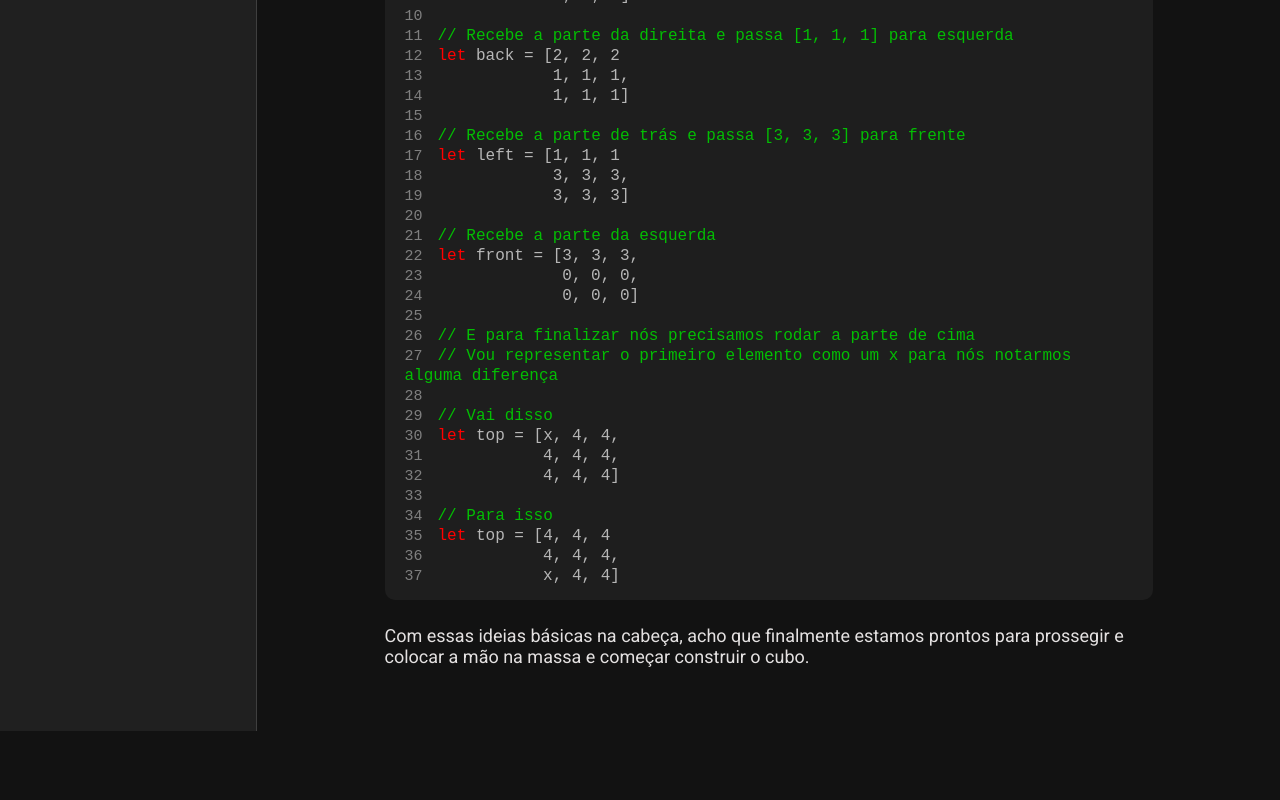
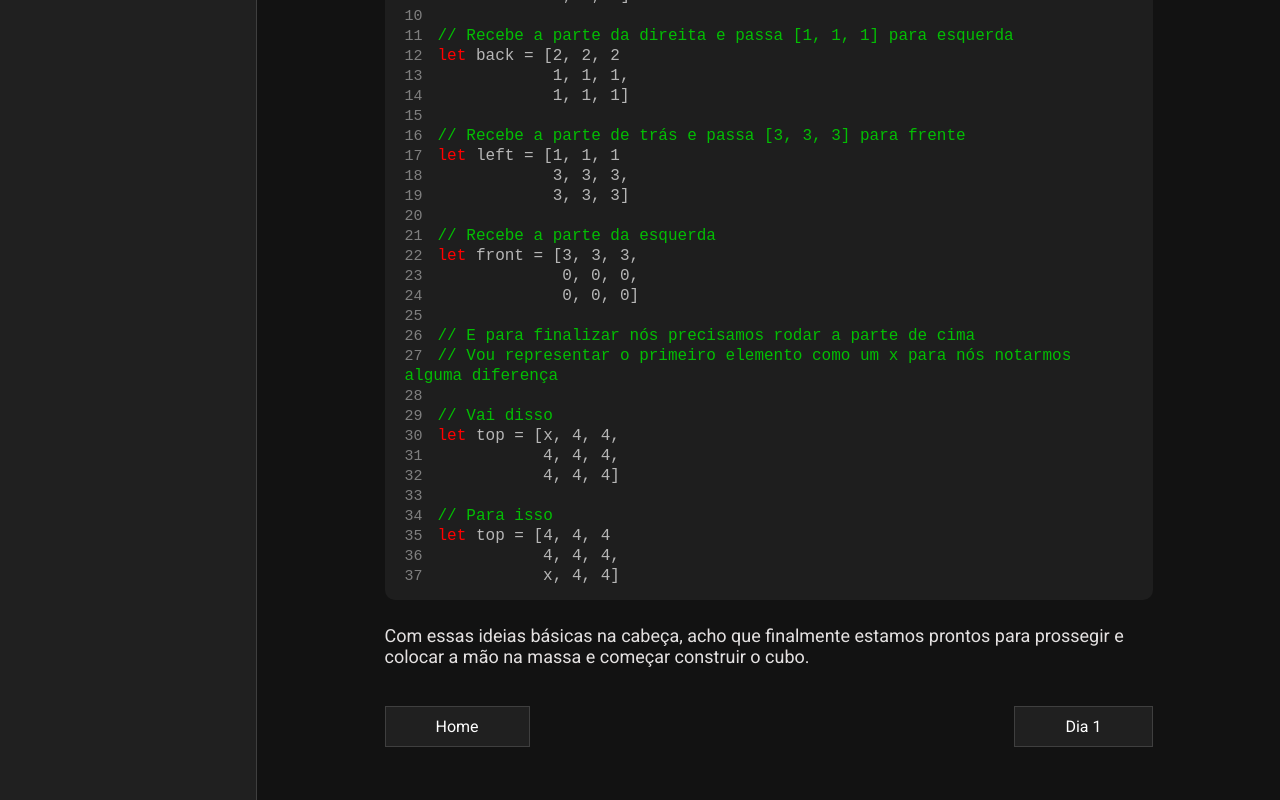
Before and after one commit to Eupou/Cubo-magico-a-saga, a React (Create React App) app: page /day0 in a window 1280 px wide. Shown: the part 1924-2724 px from the top of the page. Before the commit the page ends 2655 px from the top, so only its background shows below. Built offline with nearby package versions, Linux system fonts and the light colour scheme.

Commit message:
feat: add day 1 to the project

```diff
--- a/src/App.js
+++ b/src/App.js
@@ -5,7 +5,8 @@ import { BrowserRouter as Router, Routes, Route } from "react-router-dom";
 import styled from "styled-components";
 
 import Home from "./components/pages/Home";
-import Day0 from "./components/pages/Day0";
+import Day0 from "./components/pages/days/Day0";
+import Day1 from "./components/pages/days/Day1";
 
 import Navbar from "./components/layout/Navbar";
 import Sidebar from "./components/layout/sidebar/Sidebar";
@@ -50,8 +51,9 @@ const App = () => {
           <Sidebar sidebarStatus={sidebarStatus} />
           <Content>
             <Routes>
-              <Route exact path="/" element={<Home />}></Route>
-              <Route path="/day0" element={<Day0 />}></Route>
+              <Route exact path="/" element={<Home />} />
+              <Route path="day0" element={<Day0 />} />
+              <Route path="day1" element={<Day1 />} />
             </Routes>
           </Content>
         </Main>
--- a/src/components/Section/Section.jsx
+++ b/src/components/Section/Section.jsx
@@ -4,7 +4,7 @@ const StyledSection = styled.section`
   width: 60vw;
   margin-top: 50px;
 
-  @media (max-width: 450px) {
+  @media (max-width: 768px) {
     width: 95vw;
   }
 `;
--- a/src/components/figure/Figure.jsx
+++ b/src/components/figure/Figure.jsx
@@ -7,6 +7,12 @@ const StyledFigure = styled.figure`
   height: ${(props) => props.figHeight || 370}px;
   background-color: #1e1e1e;
   border-radius: 10px;
+
+  @media (max-width: 768px) {
+    margin: auto;
+    width: 29vw;
+    height: 45vw;
+  }
 
   @media (max-width: 450px) {
     margin: auto;
@@ -31,6 +37,10 @@ const Img = styled.img`
   border-top-right-radius: 10px;
   width: ${(props) => props.imgWidth || 250}px;
   height: ${(props) => props.imgHeight}px;
+
+  @media (max-width: 768px) {
+    width: 29vw;
+  }
 
   @media (max-width: 450px) {
     width: 100%;
--- a/src/components/layout/Navbar.jsx
+++ b/src/components/layout/Navbar.jsx
@@ -15,7 +15,7 @@ const Header = styled.header`
 
   @media (max-width: 450px) {
     height: 10vh;
-    position: fixed;
+    position: sticky;
     top: 0;
   }
 `;
--- a/src/components/layout/sidebar/Sidebar.jsx
+++ b/src/components/layout/sidebar/Sidebar.jsx
@@ -30,6 +30,7 @@ const Sidebar = ({ sidebarStatus }) => {
     <StyledSidebar mode={sidebarStatus ? "true" : "false"}>
       <SidebarLink to="/" text="Home" />
       <SidebarLink to="/day0" text="Dia 0" />
+      <SidebarLink to="/day1" text="Dia 1" />
     </StyledSidebar>
   );
 };
--- a/src/components/pages/Home.jsx
+++ b/src/components/pages/Home.jsx
@@ -92,7 +92,7 @@ const Home = () => {
       </ContaienerImg>
 
       <ContainerButton>
-        <NextPageButton to="day0" text="Dia 0" />
+        <NextPageButton to="/day0" text="Dia 0" />
       </ContainerButton>
     </Section>
   );
--- a/src/components/pages/Day0.jsx
+++ b/src/components/pages/days/Day0.jsx
@@ -1,11 +1,24 @@
-import Heading from "../Section/Heading";
-import Paragraph from "../Section/Paragraph";
-import Section from "../Section/Section";
+import styled from "styled-components";
 
-import CodeWrapper from "../codeSection/CodeWrapper";
-import CodeLine from "../codeSection/CodeLine";
-import Hlt from "../codeSection/Hlt";
-import Comment from "../codeSection/Comment";
+import Heading from "../../Section/Heading";
+import Paragraph from "../../Section/Paragraph";
+import Section from "../../Section/Section";
+import CodeWrapper from "../../codeSection/CodeWrapper";
+import CodeLine from "../../codeSection/CodeLine";
+import Hlt from "../../codeSection/Hlt";
+import Comment from "../../codeSection/Comment";
+import NextPageButton from "../../buttons/NextPageButton";
+
+const Nav = styled.nav`
+  margin-top: 50px;
+  width: 100%;
+`;
+
+const Ul = styled.ul`
+  list-style: none;
+  display: flex;
+  justify-content: space-between;
+`;
 
 const Day0 = () => {
   let lastLineN = 0;
@@ -16,7 +29,6 @@ const Day0 = () => {
 
   return (
     <Section>
-      <div id="topo"></div>
       <Heading level="h1" fontSize="30px">
         Dia 0
       </Heading>
@@ -383,6 +395,17 @@ const Day0 = () => {
         Com essas ideias básicas na cabeça, acho que finalmente estamos prontos
         para prossegir e colocar a mão na massa e começar construir o cubo.
       </Paragraph>
+
+      <Nav>
+        <Ul>
+          <li>
+            <NextPageButton to="/" text="Home" />
+          </li>
+          <li>
+            <NextPageButton to="/day1" text="Dia 1" />
+          </li>
+        </Ul>
+      </Nav>
     </Section>
   );
 };
--- /dev/null
+++ b/src/components/pages/days/Day1.jsx
@@ -0,0 +1,5 @@
+const Day1 = () => {
+  return <h1>dia 1</h1>;
+};
+
+export default Day1;
```
